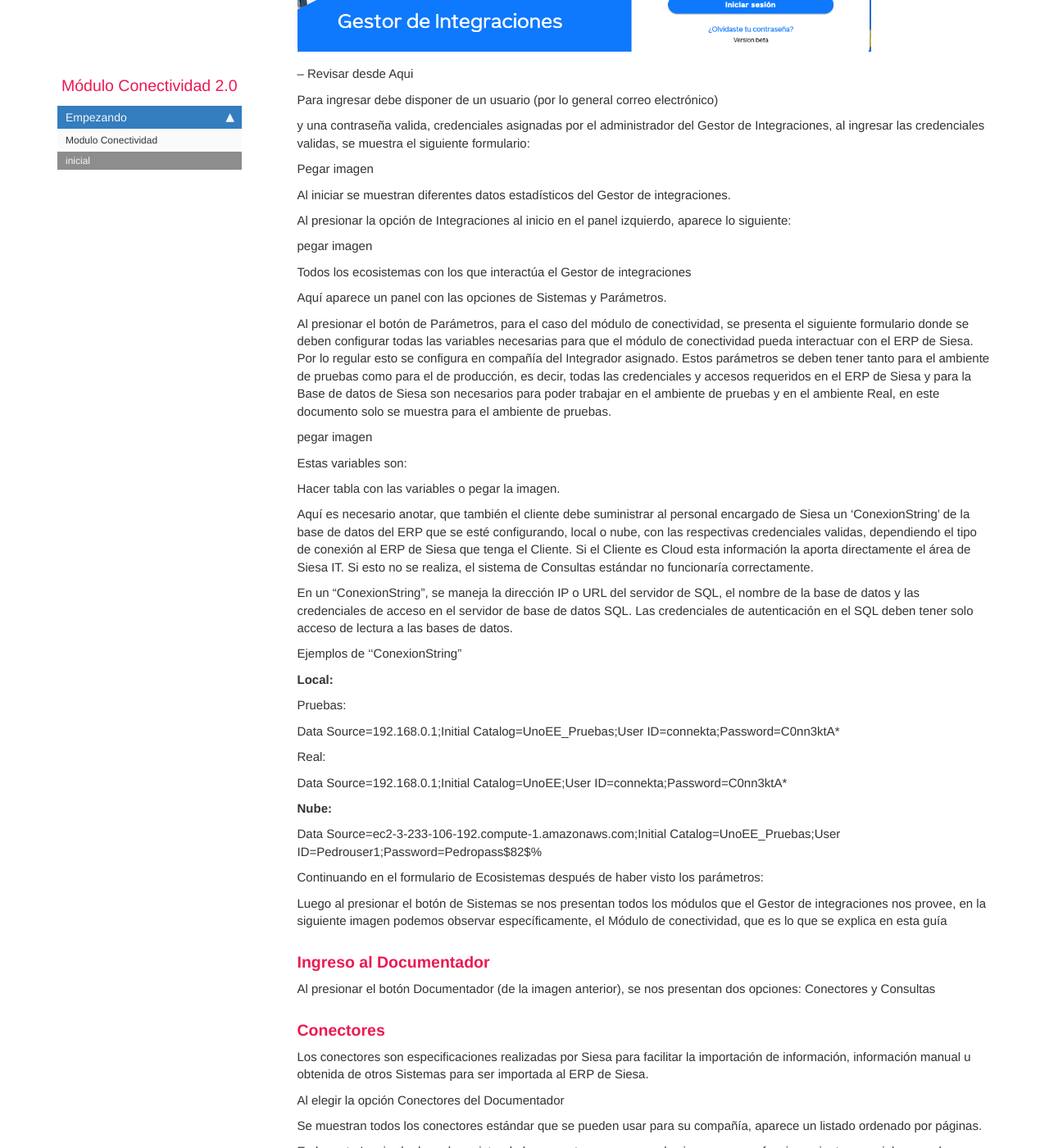
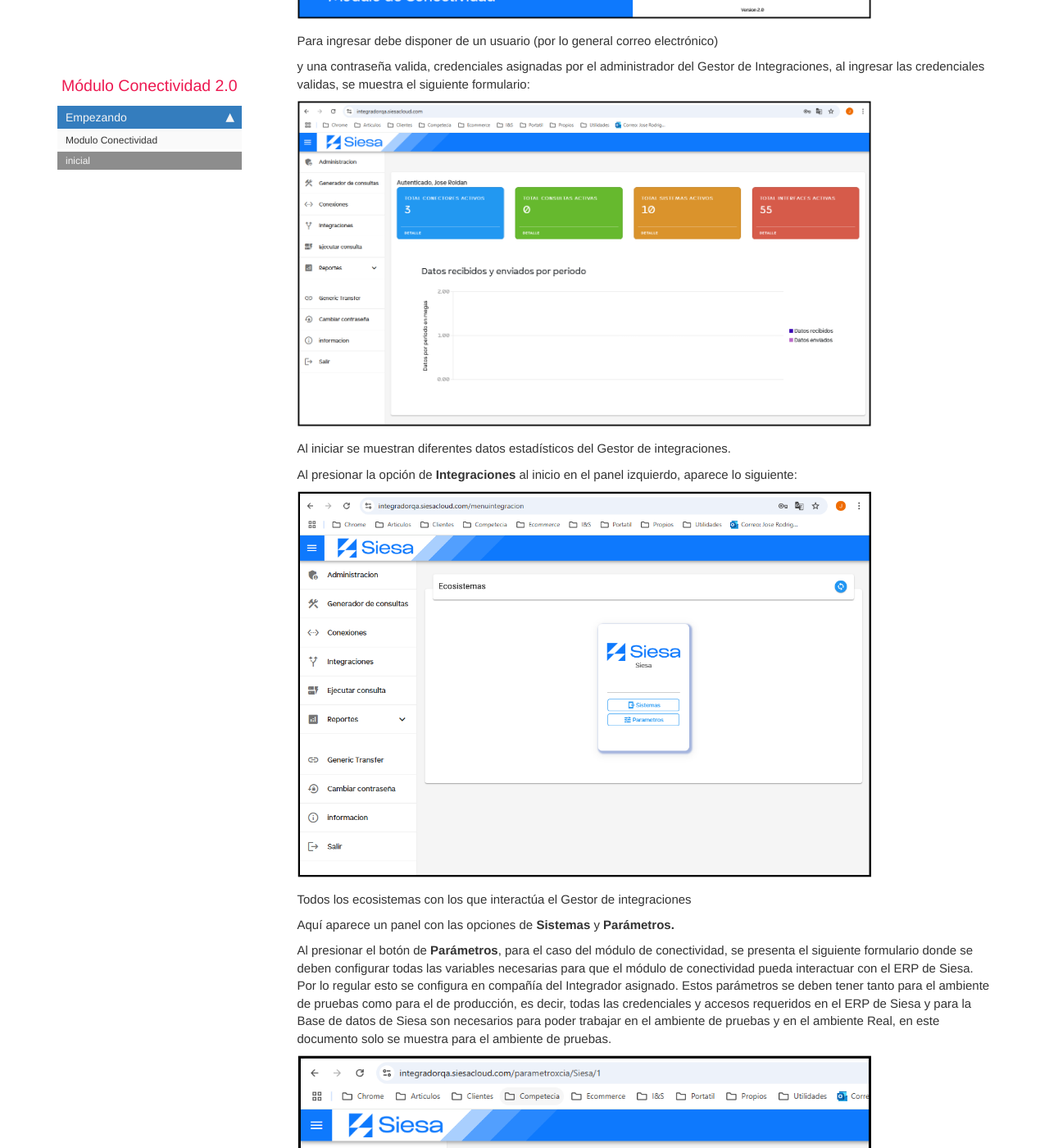
Before and after one commit to joserodrigorr/Doc6, a Jekyll site: the page built from pages/modulo_conectividad/mc_inicial.md, in a window 1280 px wide and 1400 px high, scrolled down 2520 px. Shown: the whole window at 82% size. Built offline with Jekyll 4.4.1, drawn with Linux system fonts in a browser that asks for light colours; comment, search, counter and statistics services are not loaded; some of the changed text lies outside the part shown.

Commit message:
Actualizacion Imagenes
Actualizacion Imagenes

```diff
--- a/pages/modulo_conectividad/mc_inicial.md
+++ b/pages/modulo_conectividad/mc_inicial.md
@@ -75,31 +75,34 @@ Al ingresar a este enlace en un navegador web se debe mostrar algo similar a la
 {% include inline_image.html
 file="1_GestorIntegraciones.png" alt="" %}
 
--- Revisar desde Aqui
 
 Para ingresar debe disponer de un usuario (por lo general correo electrónico)
 
 y una contraseña valida, credenciales asignadas por el administrador del Gestor de Integraciones, al ingresar las credenciales validas, se muestra el siguiente formulario:
 
-Pegar imagen
+{% include inline_image.html
+file="MC_2.png" alt="" %}
 
 Al iniciar se muestran diferentes datos estadísticos del Gestor de integraciones.
 
-Al presionar la opción de Integraciones al inicio en el panel izquierdo, aparece lo siguiente:
+Al presionar la opción de **Integraciones** al inicio en el panel izquierdo, aparece lo siguiente:
 
-pegar imagen
+{% include inline_image.html
+file="MC_3.png" alt="" %}
 
 Todos los ecosistemas con los que interactúa el Gestor de integraciones
 
-Aquí aparece un panel con las opciones de Sistemas y Parámetros.
+Aquí aparece un panel con las opciones de **Sistemas** y **Parámetros.**
 
-Al presionar el botón de Parámetros, para el caso del módulo de conectividad, se presenta el siguiente formulario donde se deben configurar todas las variables necesarias para que el módulo de conectividad pueda interactuar con el ERP de Siesa. Por lo regular esto se configura en compañía del Integrador asignado. Estos parámetros se deben tener tanto para el ambiente de pruebas como para el de producción, es decir, todas las credenciales y accesos requeridos en el ERP de Siesa y para la Base de datos de Siesa son necesarios para poder trabajar en el ambiente de pruebas y en el ambiente Real, en este documento solo se muestra para el ambiente de pruebas.
+Al presionar el botón de **Parámetros**, para el caso del módulo de conectividad, se presenta el siguiente formulario donde se deben configurar todas las variables necesarias para que el módulo de conectividad pueda interactuar con el ERP de Siesa. Por lo regular esto se configura en compañía del Integrador asignado. Estos parámetros se deben tener tanto para el ambiente de pruebas como para el de producción, es decir, todas las credenciales y accesos requeridos en el ERP de Siesa y para la Base de datos de Siesa son necesarios para poder trabajar en el ambiente de pruebas y en el ambiente Real, en este documento solo se muestra para el ambiente de pruebas.
 
-pegar imagen
+{% include inline_image.html
+file="MC_4.png" alt="" %}
 
 Estas variables son:
 
-Hacer tabla con las variables o pegar la imagen.
+{% include inline_image.html
+file="MC_5.png" alt="" %}
 
 
 
@@ -887,13 +894,3 @@ Un endpoint es una dirección de una API, que se encarga de dar respuesta a una
 Dirección IP
 
 Cadena numérica que identifica a una máquina en una red IP.
-
-## **Control de Cambios**
-
-Modificaciones
-
-Fecha
-
-Versión inicial del documento
-
-20/09/2024
```
Also changed, not shown: other parts of pages/modulo_conectividad/mc_inicial.md (+7 -3 lines), images/1_GestorIntegraciones.png, images/MC_2.png (added), images/MC_3.png (added), images/MC_4.png (added), images/MC_5.png (added), images/MC_6.png (added).
